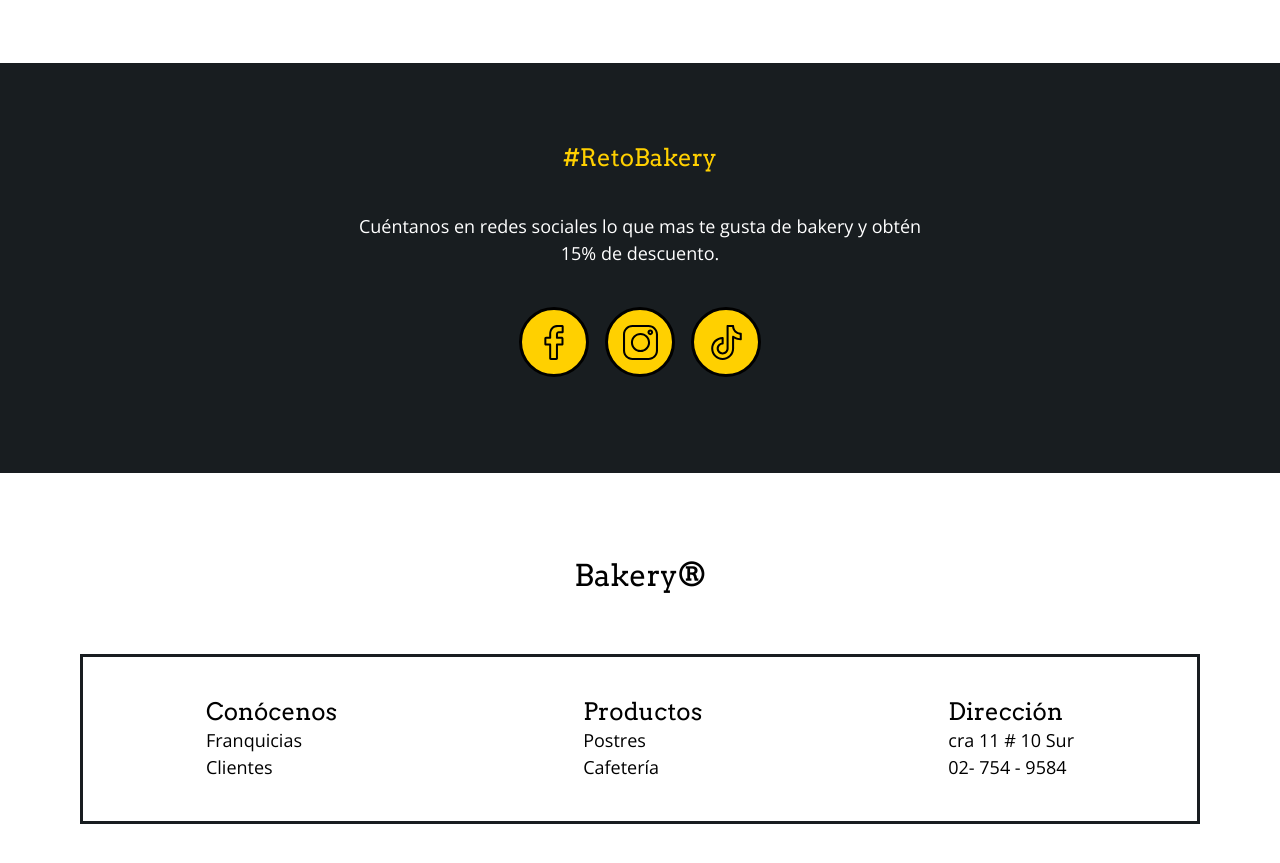
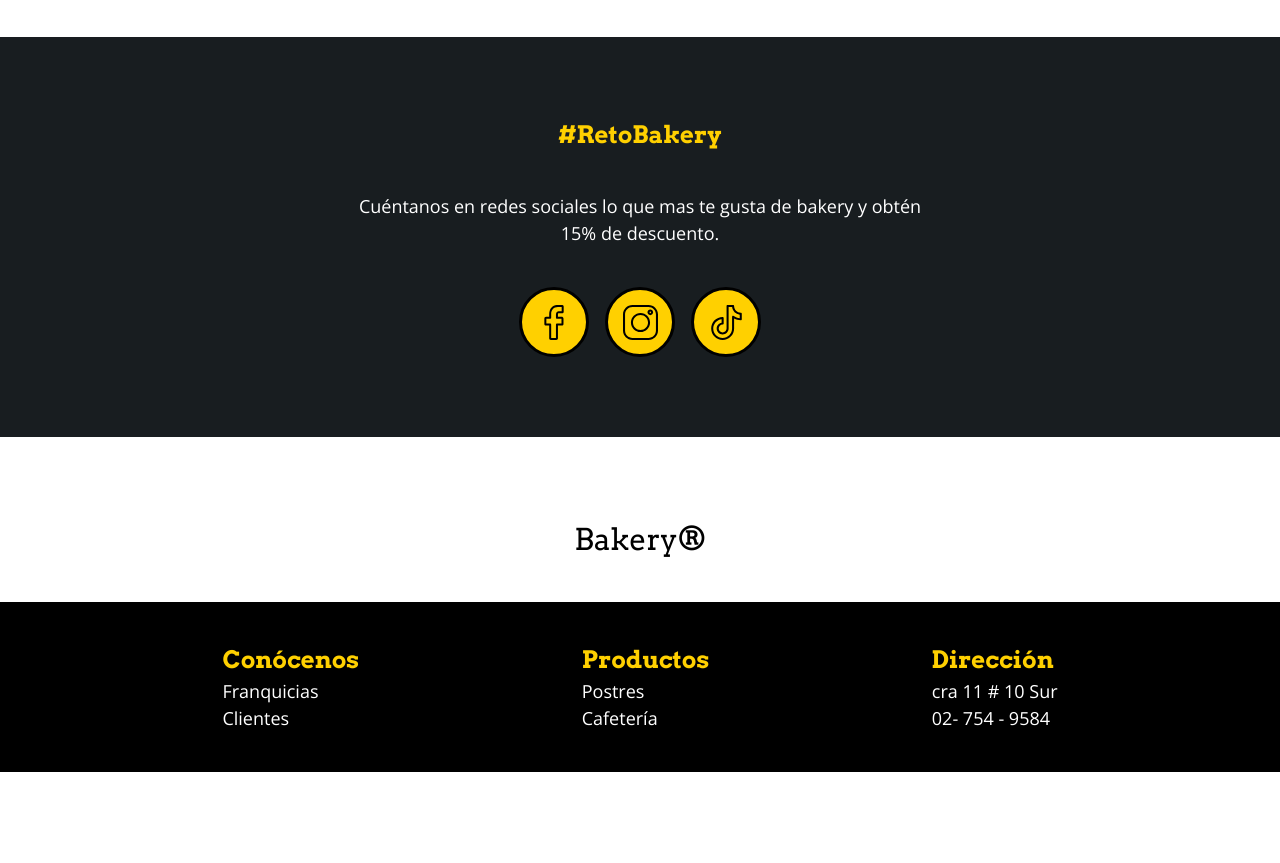
Before and after one commit to jesusmongedev/bakery-template, a React (Create React App) app: page / in a window 1280 px wide. Shown: the part 1893-2756 px from the top of the page. After the commit the page ends 2665 px from the top, so only its background shows below. Built offline with nearby package versions, Linux system fonts and the light colour scheme.

Commit message:
feature: show navbar on scroll up and hide on scroll down

```diff
--- /dev/null
+++ b/src/Hooks/useScrollListener.js
@@ -0,0 +1,35 @@
+import { createContext, useState, useEffect } from 'react'
+
+export default function useScrollListener() {
+  const [data, setData] = useState({
+    x: 0,
+    y: 0,
+    lastX: 0,
+    lastY: 0,
+  })
+
+  // set up event listeners
+  useEffect(() => {
+    const handleScroll = () => {
+      setData((last) => {
+        return {
+          x: window.scrollX,
+          y: window.scrollY,
+          lastX: last.x,
+          lastY: last.y,
+        }
+      })
+    }
+
+    handleScroll()
+    window.addEventListener('scroll', handleScroll)
+
+    return () => {
+      window.removeEventListener('scroll', handleScroll)
+    }
+  }, [])
+
+  return data
+}
+
+export const ScrollContext = createContext(null)
--- a/src/components/ContactBox/ContactBox.js
+++ b/src/components/ContactBox/ContactBox.js
@@ -7,7 +7,7 @@ const ContactBox = ({ content }) => {
     return content.map((item, index) => {
       return (
         <li key={index} className={`${cssClass}-block`}>
-          <h4 className="h4--dark">{item.title}</h4>
+          <h4>{item.title}</h4>
           <p className={`${cssClass}-description`}>{item.subtitle1}</p>
           <p className={`${cssClass}-description`}>{item.subtitle2}</p>
         </li>
--- a/src/components/ContactBox/ContactBox.scss
+++ b/src/components/ContactBox/ContactBox.scss
@@ -1,13 +1,16 @@
 @use '../../scss/abstracts/index' as *;
 
 .ContactBox {
-  border: 3px solid $color-secondary;
   padding: $padding-small 0 20px;
-
+  background-color: $color-black;
+  color: $color-white;
   @include for-size(m) {
     display: flex;
-    justify-content: space-around;
+    justify-content: space-evenly;
     text-align: left;
+    &-block {
+      margin: 0;
+    }
   }
 
   &-block {
--- a/src/components/Cta/Cta.js
+++ b/src/components/Cta/Cta.js
@@ -1,7 +1,6 @@
 import Icon from '../Icon/Icon'
 
 const Cta = ({ icon, iconType, type, label, handleMenuButton, action }) => {
-  console.log(icon)
   const cssClass = 'Cta'
   const content = icon ? <Icon icon={icon} type={iconType} /> : label
 
--- a/src/components/Icon/Icon.js
+++ b/src/components/Icon/Icon.js
@@ -1,5 +1,4 @@
 const Icon = ({ type, icon }) => {
-  console.log(icon)
   const cssClass = 'Icon'
 
   return (
--- a/src/components/Nav/Nav.js
+++ b/src/components/Nav/Nav.js
@@ -1,8 +1,12 @@
-import { useState } from 'react'
+import { useState, useEffect } from 'react'
+import useScrollListener from '../../Hooks/useScrollListener'
 import Cta from '../Cta/Cta'
 
 const Nav = ({ content, type }) => {
   const [isOpen, setIsOpen] = useState(false)
+  const [navClassList, setNavClassList] = useState([])
+  const scroll = useScrollListener()
+  console.log(navClassList)
 
   const cssClass = 'Nav'
   const uiConfig = {
@@ -12,12 +16,21 @@ const Nav = ({ content, type }) => {
 
   const handleMenuButton = () => {
     setIsOpen((prevState) => !prevState)
-    console.log(isOpen)
   }
 
+  // update classlist of nav on scroll
+  useEffect(() => {
+    const _classList = []
+
+    if (scroll.y > 150 && scroll.y - scroll.lastY > 0)
+      _classList.push('nav-hidden')
+
+    setNavClassList(_classList)
+  }, [scroll.y, scroll.lastY])
+
   return (
-    <div className={`${cssClass} ${cssClass}--${type}`}>
-      <div className="grid">
+    <div className={`${cssClass} ${navClassList}  ${cssClass}--${type}`}>
+      <div className={`grid `}>
         <Cta
           type={uiConfig.cta}
           icon={content.icon}
--- a/src/components/Nav/Nav.scss
+++ b/src/components/Nav/Nav.scss
@@ -2,12 +2,16 @@
 @use '../../scss/abstracts/index' as *;
 
 .Nav {
-  left: 0;
   padding: 16px 0 0;
-  position: absolute;
+  position: fixed;
   top: 0;
   width: 100%;
   z-index: 3;
+  transition: transform 150ms ease-in-out;
+
+  &.nav-hidden {
+    transform: translateY(-500%);
+  }
 
   a {
     color: $color-black;
--- a/src/modules/Contact/Contact.js
+++ b/src/modules/Contact/Contact.js
@@ -4,7 +4,7 @@ const Contact = ({ content }) => {
   const cssClass = 'Contact'
 
   return (
-    <div className={`${cssClass} grid`} id="contacto">
+    <div className={`${cssClass} `} id="contacto">
       <h3 className={`${cssClass}-title`}>{content.title}</h3>
       <div className={`${cssClass}-box`}>
         <ContactBox content={content.items} />
--- a/src/modules/Contact/Contact.scss
+++ b/src/modules/Contact/Contact.scss
@@ -2,12 +2,11 @@
 @use '../../components/ContactBox/ContactBox';
 
 .Contact {
-  padding: $padding-large 0;
+  padding: $padding-large 0 0;
   text-align: center;
 
   &-title {
     grid-column: 1/-1;
-    text-align: center;
   }
 
   &-box {
--- a/src/modules/Menu/Menu.js
+++ b/src/modules/Menu/Menu.js
@@ -27,7 +27,6 @@ const Menu = ({ content }) => {
         {content.products.map((product, index) => (
           <li key={index} className={`${cssClass}-product`}>
             <Product content={product} />
-            {console.log(product)}
           </li>
         ))}
       </ul>
--- a/src/scss/base/_reset.scss
+++ b/src/scss/base/_reset.scss
@@ -29,4 +29,5 @@ img {
 ul {
   list-style: none;
   padding-left: 0;
+  margin: 0;
 }
--- a/src/scss/base/_typography.scss
+++ b/src/scss/base/_typography.scss
@@ -43,8 +43,8 @@ h4 {
   color: $color-primary;
   font-family: $font-primary;
   font-size: $font-size-medium;
-  font-weight: 300;
-  // line-height: 1.5;
+  font-weight: 700;
+  line-height: 1.5;
 
   &.h4--dark {
     color: $color-black;
```
